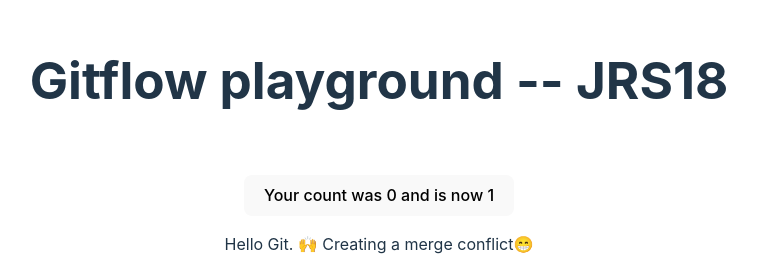
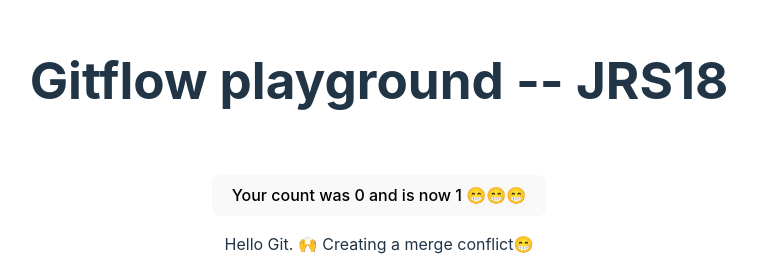
Before and after one commit to felixkpt/gitflow-playground, a React (Vite) app: page / in a window 1280 px wide. Shown: the part 179-445 px from the top of the page, without its empty margins (261-1018 px from the left). Built offline with nearby package versions, Linux system fonts and the light colour scheme; the HTML template or start-up script is replaced by a standard one.

Commit message:
Added an emoji

```diff
--- a/src/App.tsx
+++ b/src/App.tsx
@@ -9,7 +9,7 @@ function App() {
       <h1>Gitflow playground -- JRS18</h1>
       <div className="card">
         <button onClick={() => setCount((count) => count + 1)}>
-          Your count was {count} and is now {count + 1}
+          Your count was {count} and is now {count + 1} 😁😁😁
         </button>
 
         <p>Hello Git. 🙌 Creating a merge conflict😁</p>
```
